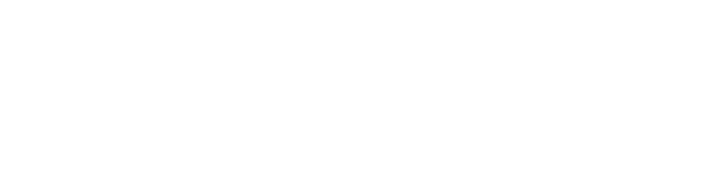
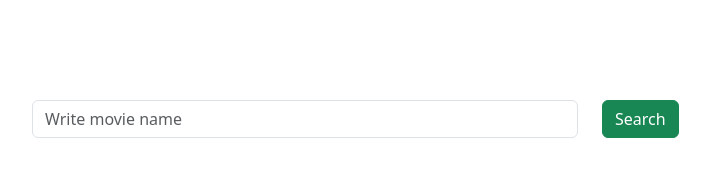
Before and after one commit to viktoriia-honcharova/films-app, a plain HTML site: page index.html in a window 1280 px wide. Shown: the whole page, without its empty margins (50-760 px from the left). Drawn offline with nearby package versions, Linux system fonts and the light colour scheme.

Commit message:
Creating the search input

```diff
--- a/index.html
+++ b/index.html
@@ -15,6 +15,24 @@
   </head>
 
   <body>
+    <div class="container">
+      <div class="row">
+        <div class="col">
+          <input
+            type="text"
+            class="form-control"
+            placeholder="Write movie name"
+          />
+        </div>
+        <div class="col">
+          <button type="button" class="btn btn-success" id="search-btn">
+            Search
+          </button>
+        </div>
+      </div>
+      <div class="row" id="films-container"></div>
+    </div>
+
     <script src="./main.js"></script>
   </body>
 </html>
--- a/style.css
+++ b/style.css
@@ -0,0 +1,3 @@
+.container {
+  margin-top: 100px;
+}
```
